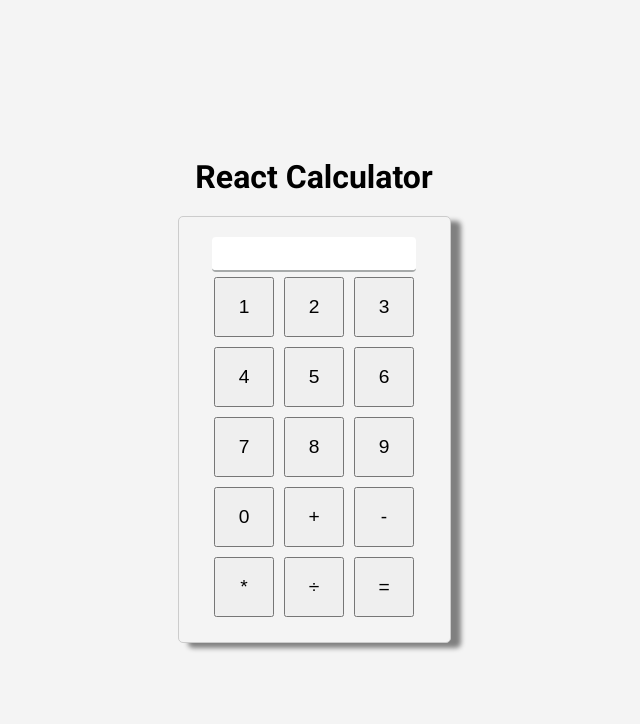
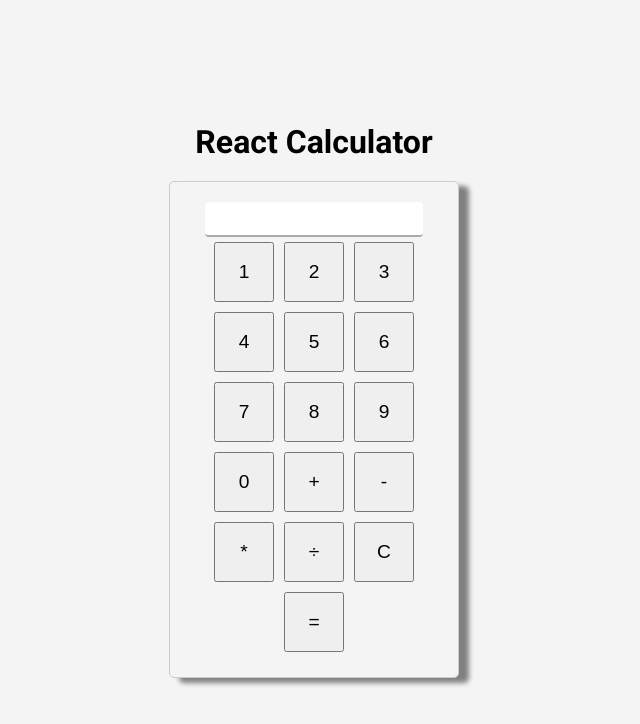
Before and after one commit to Mzhgn/React-Calculator, a React (Create React App) app: page / in a window 1280 px wide. Shown: the top 724 px of the page, without its empty margins (326-966 px from the left). Built offline with nearby package versions, Linux system fonts and the light colour scheme.

Commit message:
updating handleclear

```diff
--- a/package.json
+++ b/package.json
@@ -34,5 +34,8 @@
       "last 1 firefox version",
       "last 1 safari version"
     ]
+  },
+  "devDependencies": {
+    "@babel/plugin-proposal-private-property-in-object": "^7.21.11"
   }
 }
--- a/src/App.css
+++ b/src/App.css
@@ -33,6 +33,9 @@
   font-size: 16px;
   transition: border-color 0.3s ease;
 }
+input:focus {
+  border-bottom: 2px solid #2ecc71;
+}
 
 .buttons button {
   width: 60px;
--- a/src/components/Calculator.js
+++ b/src/components/Calculator.js
@@ -7,7 +7,7 @@ const Calculator = () => {
     setInput(input + value);
   };
   const handleClear = () => {
-    setInput(" ");
+    setInput("");
   };
   const handleCalculate = () => {
     try {
@@ -23,7 +23,7 @@ const Calculator = () => {
     setInput((parseFloat(input) / 100).toString());
   };
   const numbers = [1, 2, 3, 4, 5, 6, 7, 8, 9, 0];
-  const operations = ["+", "-", "*", "÷"];
+  const operations = ["+", "-", "*", "÷", "C"];
   return (
     <div className="calculator">
       {/* {Display} */}
```
Also changed, not shown: 1 other file (tests, documents, lock files or other folders).
